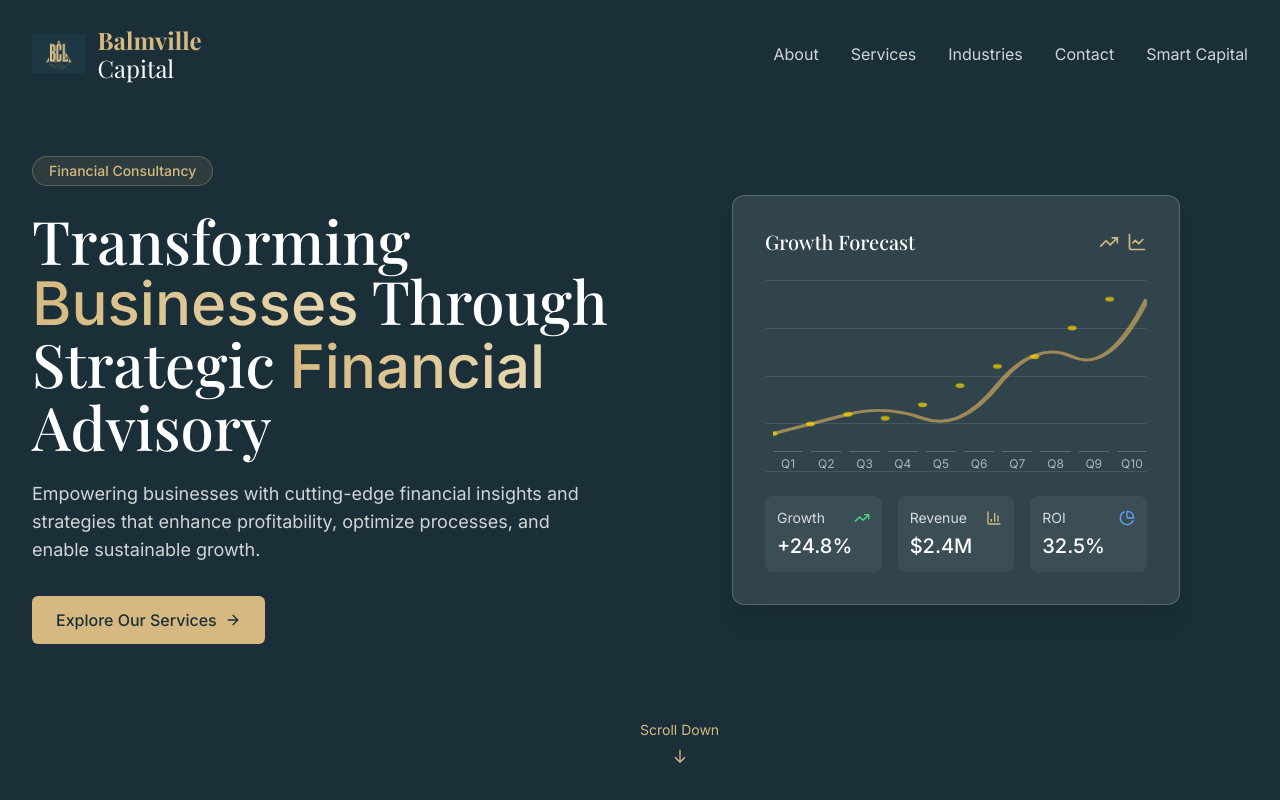
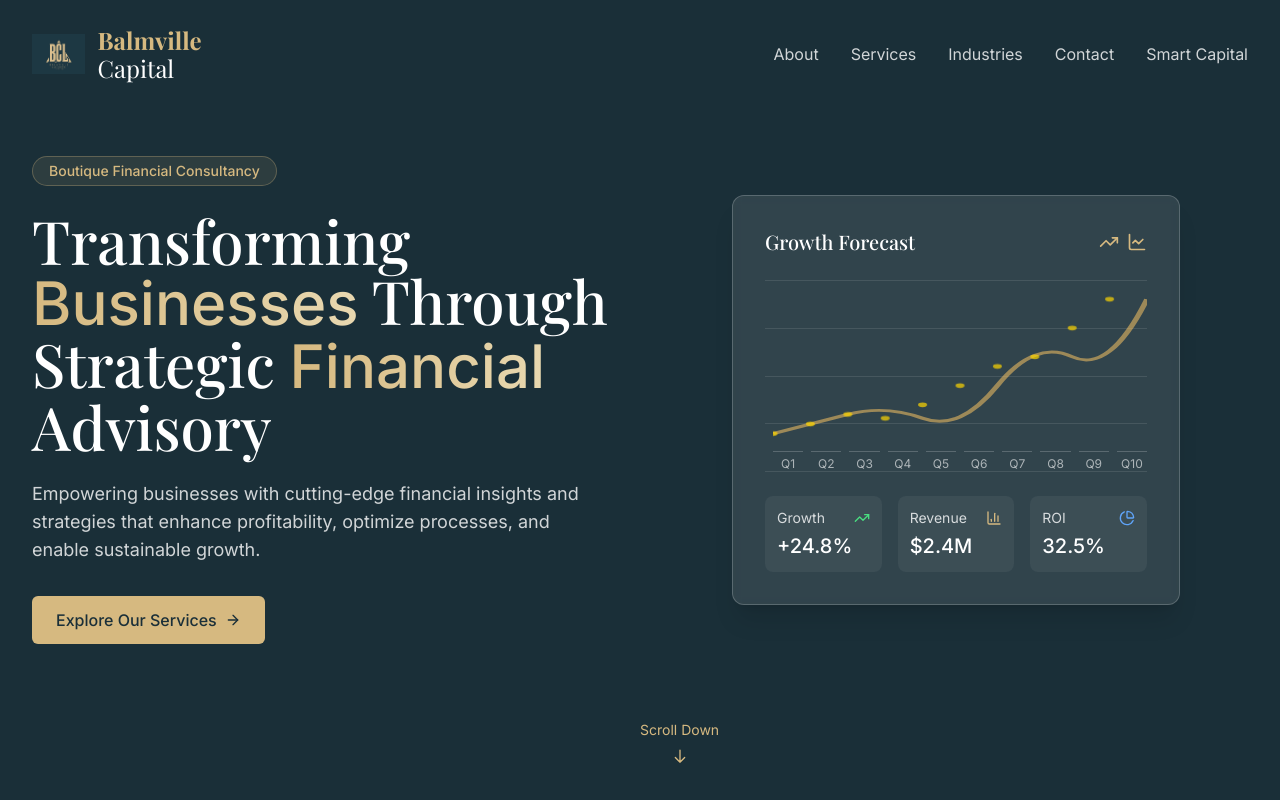
Before and after one commit to amanikituto/balmvillecapital, a React (Vite) app: page / in a window 1280 px wide. Shown: the top 800 px of the page. Built offline with nearby package versions, Linux system fonts and the light colour scheme.

Commit message:
Refactor financial consultancy description
Updates the description of the financial consultancy to use the term "Boutique" instead of "Premier".

```diff
--- a/src/components/home/Hero.tsx
+++ b/src/components/home/Hero.tsx
@@ -31,7 +31,7 @@ const Hero = () => {
           {/* Text Content */}
           <div className={`transition-all duration-1000 ${isVisible ? 'opacity-100' : 'opacity-0 translate-y-10'}`}>
             <div className="inline-block px-4 py-1 rounded-full border border-balmville-gold/30 bg-balmville-gold/10 text-balmville-gold mb-6">
-              <p className="text-sm font-medium">Financial Consultancy</p>
+              <p className="text-sm font-medium">Boutique Financial Consultancy</p>
             </div>
 
             <h1 className="text-4xl md:text-5xl lg:text-6xl font-serif text-white leading-tight mb-6">
```
